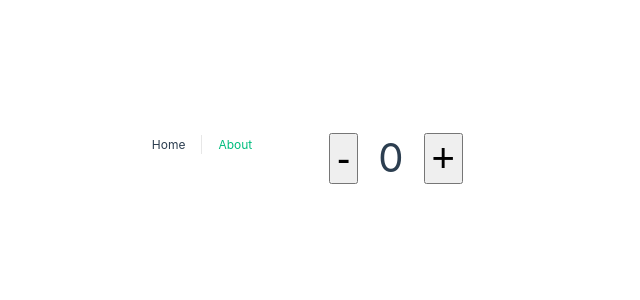
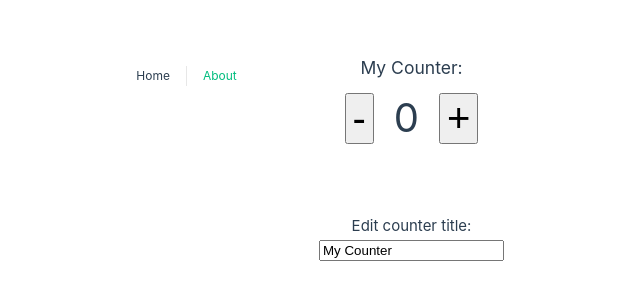
Before and after one commit to michaelprys/Vue-Composition-Api, a Vue app: page / in a window 1280 px wide. Shown: the part 242-542 px from the top of the page, without its empty margins (341-981 px from the left). Built offline with nearby package versions, Linux system fonts and the light colour scheme.

Commit message:
reactive object

```diff
--- a/src/views/HomeView.vue
+++ b/src/views/HomeView.vue
@@ -1,69 +1,38 @@
 <template>
   <div class="home">
+    <h3>{{ counterData.title }}:</h3>
+
     <div>
       <button @click="decreaseCounter" class="btn">-</button>
-      <span class="counter">{{ counter }}</span>
+      <span class="counter">{{ counterData.count }}</span>
       <button @click="increaseCounter" class="btn">+</button>
+    </div>
+
+    <div class="edit">
+      <h4>Edit counter title:</h4>
+      <input v-model="counterData.title" type="text" />
     </div>
   </div>
 </template>
 
 <script setup>
-import { ref } from "vue";
+import { reactive } from "vue";
 
-const counter = ref(0);
+// const counter = ref(0),
+//   counterTitle = ref("My Counter");
+
+const counterData = reactive({
+  count: 0,
+  title: "My Counter",
+});
 
 const increaseCounter = () => {
-  counter.value++;
+  counterData.count++;
 };
 const decreaseCounter = () => {
-  counter.value--;
+  counterData.count--;
 };
 </script>
-
-<!--
-<script>
-import { ref } from "vue";
-
-export default {
-  setup() {
-    const counter = ref(0);
-
-    const increaseCounter = () => {
-      counter.value++;
-    };
-    const decreaseCounter = () => {
-      counter.value--;
-    };
-    return {
-      counter,
-      increaseCounter,
-      decreaseCounter,
-    };
-  },
-};
-</script>
--->
-
-<!--
-<script>
-export default {
-  data() {
-    return {
-      counter: 0,
-    };
-  },
-  methods: {
-    increaseCounter() {
-      this.counter++;
-    },
-    decreaseCounter() {
-      this.counter--;
-    },
-  },
-};
-</script>
--->
 
 <style scoped>
 .home {
@@ -76,4 +45,7 @@
   font-size: 40px;
   margin: 10px;
 }
+.edit {
+  margin-top: 60px;
+}
 </style>
```
